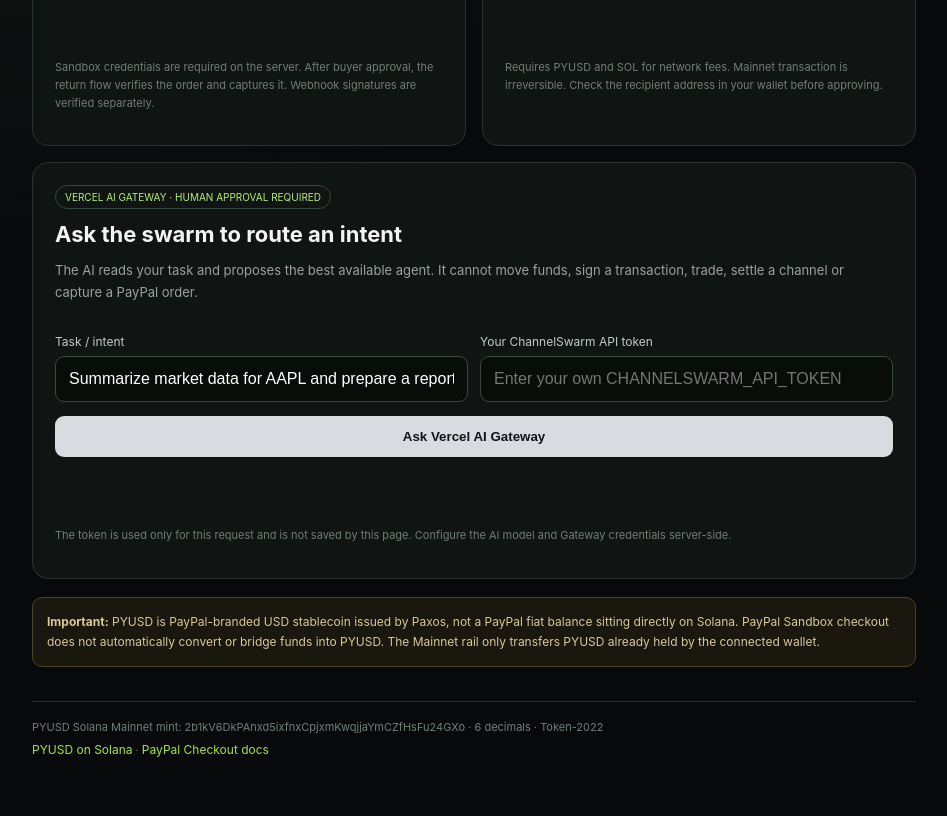
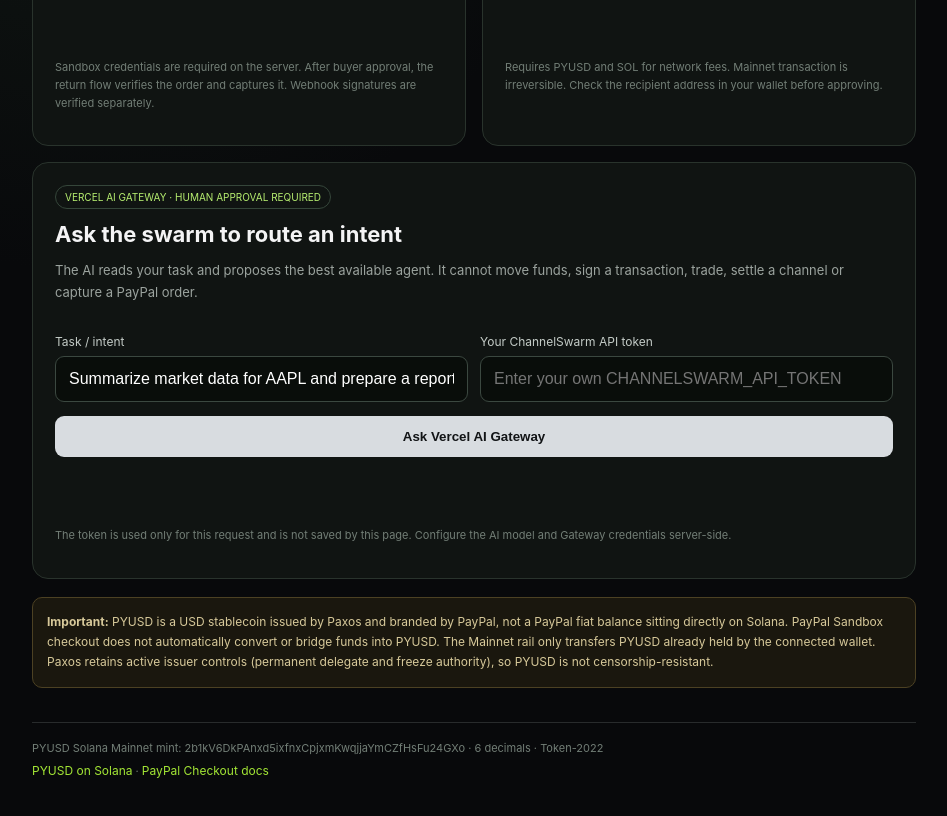
Before and after one commit to wadezigh96/Channel_Swarm, a website: page docs/checkout.html in a window 1280 px wide. Shown: the part 734-1550 px from the top of the page, without its empty margins (166-1113 px from the left). Drawn offline with Linux system fonts and the light colour scheme.

Commit message:
docs: disclose PYUSD issuer controls in checkout UI

```diff
--- a/docs/checkout.html
+++ b/docs/checkout.html
@@ -71,7 +71,7 @@
     <p class="small">The token is used only for this request and is not saved by this page. Configure the AI model and Gateway credentials server-side.</p>
   </section>
 
-  <div class="note"><strong>Important:</strong> PYUSD is PayPal-branded USD stablecoin issued by Paxos, not a PayPal fiat balance sitting directly on Solana. PayPal Sandbox checkout does not automatically convert or bridge funds into PYUSD. The Mainnet rail only transfers PYUSD already held by the connected wallet.</div>
+  <div class="note"><strong>Important:</strong> PYUSD is a USD stablecoin issued by Paxos and branded by PayPal, not a PayPal fiat balance sitting directly on Solana. PayPal Sandbox checkout does not automatically convert or bridge funds into PYUSD. The Mainnet rail only transfers PYUSD already held by the connected wallet. Paxos retains active issuer controls (permanent delegate and freeze authority), so PYUSD is not censorship-resistant.</div>
 
   <footer>
     <div>PYUSD Solana Mainnet mint: <span id="mint">2b1kV6DkPAnxd5ixfnxCpjxmKwqjjaYmCZfHsFu24GXo</span> · 6 decimals · Token-2022</div>
```
